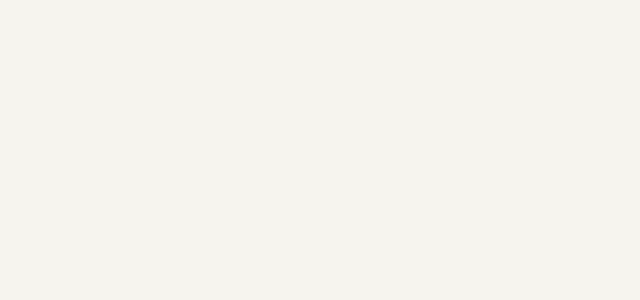
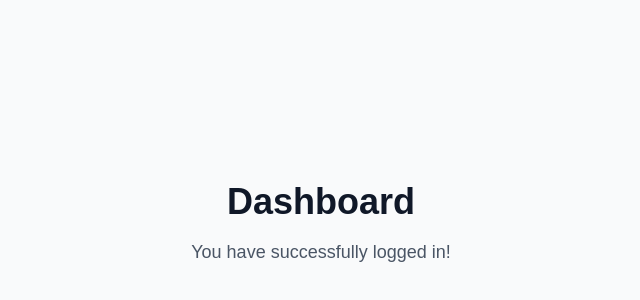
Before and after one commit to PGCV-BDML/PGCV_BioInformatics_Dashboard, a Next.js app: page / in a window 1280 px wide. Before the commit this address had no page. Shown: the part 176-476 px from the top of the page, without its empty margins (319-959 px from the left). Built offline with nearby package versions, Linux system fonts and the light colour scheme; a web font is replaced by a local one.

Commit message:
feat: create initial landing dashboard page with success message

```diff
--- a/app/page.tsx
+++ b/app/page.tsx
@@ -1,7 +1,11 @@
 // app/page.tsx
-import { redirect } from "next/navigation";
-
 export default function RootPage() {
-  // This instantly bounces the user straight to /login when they visit the site
-  redirect("/login");
+  return (
+    <div className="min-h-screen flex items-center justify-center bg-gray-50">
+      <div className="text-center">
+        <h1 className="text-4xl font-bold text-gray-900 mb-4">Dashboard</h1>
+        <p className="text-lg text-gray-600">You have successfully logged in!</p>
+      </div>
+    </div>
+  );
 }
```
